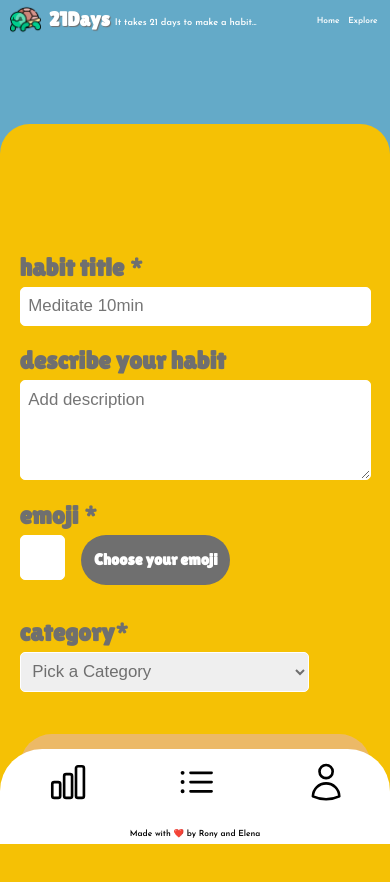
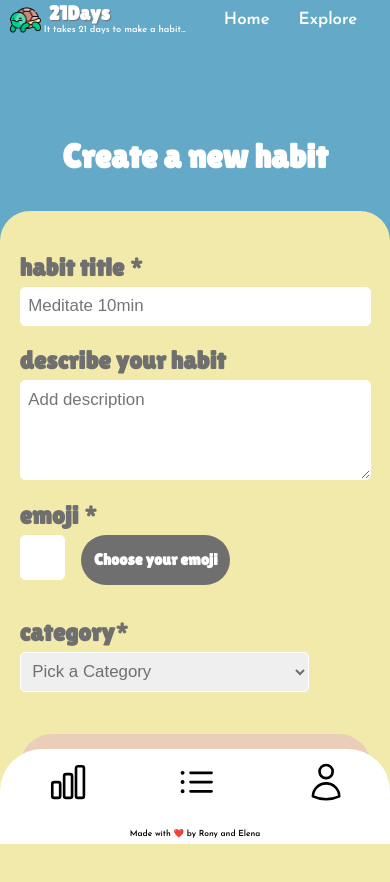
Before and after one commit to LenaKorsakov/21days_project, a React (Vite) app: page /add in a window 390 px wide. Shown: the top 882 px of the page. Built offline with nearby package versions, Linux system fonts and the light colour scheme; a web font is replaced by a local one.

Commit message:
final responsive fixes

```diff
--- a/src/components/Days/Days.css
+++ b/src/components/Days/Days.css
@@ -95,6 +95,10 @@
                 background-color: #fff;
                 box-shadow: 0 0 40px 20px var(--light-yellow);
 
+                &:hover {
+                    box-shadow: 0 0 40px 10px var(--light-yellow);
+                }
+
                 @media (max-width: 500px) {
                     box-shadow: 0 0 20px 10px var(--light-yellow);
                 }
@@ -111,6 +115,10 @@
             .checkmark {
                 background-color: #e1c2c2;
                 box-shadow: 0 0 40px 20px #f1aaaa;
+
+                &:hover {
+                    box-shadow: 0 0 40px 10px #f1aaaa;
+                }
 
                 @media (max-width: 500px) {
                     box-shadow: 0 0 20px 10px #f1aaaa;
--- a/src/components/HabitForm/HabitForm.jsx
+++ b/src/components/HabitForm/HabitForm.jsx
@@ -129,6 +129,7 @@ function HabitForm({ habit }) {
             placeholder="Meditate 10min"
             value={formData.title}
             onChange={handleChange}
+            autoComplete="off"
           ></input>
         </div>
 
@@ -158,6 +159,7 @@ function HabitForm({ habit }) {
               name="emoji"
               value={emojiValue}
               onChange={handleChange}
+              autoComplete="off"
             />
 
             <div className="showEmoji" onClick={handleShowEmojis}>
--- a/src/components/HabitInProgress/HabitInProgressList.css
+++ b/src/components/HabitInProgress/HabitInProgressList.css
@@ -11,6 +11,7 @@
     color: var(--gray);
     font-family: 'LilitaOne';
     font-size: clamp(3vh, 4vw, 3.5vh);
+  }
 
   .table {
     width: 100%;
@@ -20,7 +21,7 @@
   .table-content {
     display: flex;
     flex-direction: column;
-      gap: 1vh;
+    gap: 1.5vh;
   }
+
 }
-}
--- a/src/components/HabitInProgress/HabitInProgressRow/HabitInProgressRow.css
+++ b/src/components/HabitInProgress/HabitInProgressRow/HabitInProgressRow.css
@@ -2,21 +2,27 @@
   display: flex;
   max-width: 100%;
   padding: 0.1vw 0;
-  align-items: center;
+  /* align-items: center; */
+  justify-content: space-between;
 
   @media (max-width: 500px) {
     .buttons_container {
       margin-right: 1vw;
-      max-height: 2vh;
+      max-height: 3vh;
+      flex: 1 1 30% !important;
     }
   }
 
   .table-data {
     flex: 1 1 20%;
     text-align: center;
-    font-size: clamp(1.1vh, 1.3vw, 2vh);
+    font-size: clamp(2vh, 1.7vw, 2vh);
     display: flex;
     justify-content: center;
+
+    .table-data__emoji {
+      font-size: clamp(3vh, 1.7vw, 2vh);
+    }
 
     .table-data--important {
       color: var(--pink);
@@ -42,6 +48,10 @@
 
     & svg {
       max-width: 2.5vw;
+
+      @media (max-width: 500px) {
+        max-width: 4vw;
+      }
     }
   }
 
@@ -51,9 +61,13 @@
     color: var(--light-blue);
     border-radius: 0;
     width: 5vw;
-    font-size: clamp(0.4vh, 0.8vw, 1vh);
+
     border-radius: 20px 0px 0px 20px;
     flex: 1 1 50%;
+
+    @media (max-width: 500px) {
+      font-size: clamp(0.7vh, 0.8vw, 1vh);
+    }
   }
 
   .btn--start:hover {
@@ -65,7 +79,7 @@
   }
 
   & h3 {
-    font-size: clamp(0.8vh, 0.8vw, 1vh);
+    font-size: clamp(1vh, 1.3vw, 1.5vh);
     color: var(--lightblue);
     flex: 1 1 20%;
   }
@@ -76,9 +90,9 @@
     display: flex;
     align-items: center;
 
-    & > span {
+    &>span {
       width: 100%;
-      height: 6px;
+      height: 10px;
       background-color: var(--light-yellow);
       display: block;
       border-radius: 3px;
@@ -86,7 +100,7 @@
 
       .table-date__progress {
         content: ' ';
-        height: 6px;
+        height: 100%;
         position: absolute;
         left: 0;
         background-color: var(--light-green);
--- a/src/components/HabitInProgress/HabitInProgressRow/HabitInProgressRow.jsx
+++ b/src/components/HabitInProgress/HabitInProgressRow/HabitInProgressRow.jsx
@@ -1,10 +1,10 @@
-import './HabitInProgressRow.css';
+import "./HabitInProgressRow.css";
 
-import dayjs from 'dayjs';
-import isToday from 'dayjs/plugin/isToday';
-import { useState } from 'react';
+import dayjs from "dayjs";
+import isToday from "dayjs/plugin/isToday";
+import { useState } from "react";
 
-import { AMOUNT_OF_DAYS } from '../../../const/const';
+import { AMOUNT_OF_DAYS } from "../../../const/const";
 
 dayjs.extend(isToday);
 
@@ -24,7 +24,7 @@ function HabitInProgressRow({ habit, onDeleteButton, onStartAgain }) {
   };
 
   const firstDayOfHabit = dayjs(habit.start_day);
-  const lastDayOfHabit = firstDayOfHabit.add(AMOUNT_OF_DAYS, 'day');
+  const lastDayOfHabit = firstDayOfHabit.add(AMOUNT_OF_DAYS, "day");
 
   const evaluateProgress = () => {
     const progressIShouldHave = Math.round(
@@ -40,13 +40,13 @@ function HabitInProgressRow({ habit, onDeleteButton, onStartAgain }) {
     const progress = evaluateProgress();
 
     if (progress >= 70) {
-      return 'var(--light-green)';
+      return "var(--light-green)";
     } else if (progress >= 40) {
-      return 'var(--yellow)';
+      return "var(--yellow)";
     } else if (progress >= 20) {
-      return 'var(--orange)';
+      return "var(--orange)";
     } else {
-      return 'var(--red)';
+      return "var(--red)";
     }
   };
 
@@ -54,7 +54,7 @@ function HabitInProgressRow({ habit, onDeleteButton, onStartAgain }) {
 
   const checkIsTodayLastDayOfHabit = () => {
     const isLastDay = dayjs(lastDayOfHabit).isToday();
-    const isAfterLastDay = dayjs().isAfter(lastDayOfHabit, 'day');
+    const isAfterLastDay = dayjs().isAfter(lastDayOfHabit, "day");
 
     if (isLastDay || isAfterLastDay) {
       setLastDayOfHabit(true);
@@ -93,18 +93,18 @@ function HabitInProgressRow({ habit, onDeleteButton, onStartAgain }) {
               <h3>Let's make a strong habit together...</h3>
             ) : (
               <h3>
-                <span className="table-data--important">{habit.title}</span>{' '}
-                should have become your habit 🎉 You did it{' '}
-                <span className="table-data--important">{myProgress}</span>{' '}
-                times in{' '}
-                <span className="table-data--important">{AMOUNT_OF_DAYS}</span>{' '}
+                <span className="table-data--important">{habit.title}</span>{" "}
+                should have become your habit 🎉 You did it{" "}
+                <span className="table-data--important">{myProgress}</span>{" "}
+                times in{" "}
+                <span className="table-data--important">{AMOUNT_OF_DAYS}</span>{" "}
                 days.
               </h3>
             )}
           </div>
           <div className="table-data buttons_container">
             <button className="btn btn--start" onClick={handleStartAgain}>
-              {isLoading ? 'Starting again...' : 'Start again?'}
+              {isLoading ? "Starting again..." : "Start again?"}
             </button>
             <button
               className="btn btn--delete"
@@ -112,7 +112,7 @@ function HabitInProgressRow({ habit, onDeleteButton, onStartAgain }) {
             >
               <span>
                 <svg
-                  style={{ width: '2vh' }}
+                  style={{ width: "2vh" }}
                   xmlns="http://www.w3.org/2000/svg"
                   fill="none"
                   viewBox="0 0 24 24"
@@ -133,7 +133,7 @@ function HabitInProgressRow({ habit, onDeleteButton, onStartAgain }) {
       ) : (
         <>
           <div className="table-data">
-            <span>{habit.emoji}</span>
+            <span className="table-data__emoji">{habit.emoji}</span>
           </div>
           <div className="table-data progress">
             <span>
--- a/src/components/Header/Header.css
+++ b/src/components/Header/Header.css
@@ -103,6 +103,12 @@
         display: flex;
         gap: 10px;
         align-items: flex-end;
+
+        @media (max-width: 500px) {
+          flex-direction: column;
+          align-items: flex-start;
+          gap: 0;
+        }
       }
     }
   }
@@ -127,11 +133,15 @@
     justify-content: space-evenly;
     margin: 0;
 
+    @media (max-width: 500px) {
+      max-width: 50%;
+    }
+
     & .link {
-      font-size: clamp(1vh, 2vw, 1.4vw);
+      font-size: clamp(2vh, 2vw, 1.4vw);
 
       @media (min-width: 1401px) {
-        font-size: clamp(1vh, 1vw, 1vw);
+        font-size: clamp(1vh, 1.5vw, 2vw);
       }
 
       &.active {
--- a/src/pages/AddNewHabitPage/AddNewHabitPage.css
+++ b/src/pages/AddNewHabitPage/AddNewHabitPage.css
@@ -7,8 +7,8 @@
     &::before {
         content: " ";
         width: 100%;
-        height: 87%;
-        background-color: var(--yellow);
+        height: 78%;
+        background-color: var(--light-yellow);
         position: absolute;
         left: 0;
         bottom: 0;
--- a/src/pages/EditHabitPage/EditHabitPage.css
+++ b/src/pages/EditHabitPage/EditHabitPage.css
@@ -7,8 +7,8 @@
     &::before {
         content: " ";
         width: 100%;
-        height: 87%;
-        background-color: var(--yellow);
+        height: 80%;
+        background-color: var(--light-yellow);
         position: absolute;
         left: 0;
         bottom: 0;
--- a/src/pages/ExplorePage/ExplorePage.css
+++ b/src/pages/ExplorePage/ExplorePage.css
@@ -12,6 +12,12 @@
 
       flex-direction: column;
       justify-content: space-between;
+    }
+  }
+
+  .page-explore__title {
+    @media (min-width: 1400px) {
+      margin: 2vh 0;
     }
   }
 
--- a/src/pages/MainPage/MainPage.css
+++ b/src/pages/MainPage/MainPage.css
@@ -4,7 +4,7 @@
   padding-top: 80px;
 
   @media (max-width: 500px) {
-    padding-bottom: 60px;
+    padding-bottom: 80px;
     padding-top: 40px;
   }
 
--- a/src/pages/MainPage/MainPage.jsx
+++ b/src/pages/MainPage/MainPage.jsx
@@ -20,7 +20,6 @@ function MainPage() {
 
   const fetchAllHabits = async () => {
     const data = await api.fetchAllHabits();
-    console.log("data", data);
     if (data.length < 1) {
       navigate(appRoutes.Landing);
     }
```
Lines whose indentation alone changed are shown as unchanged.
